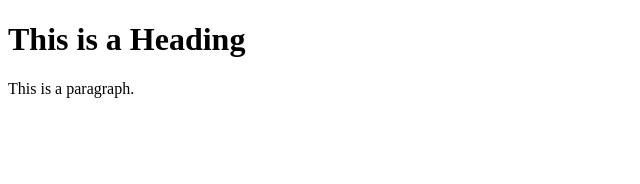
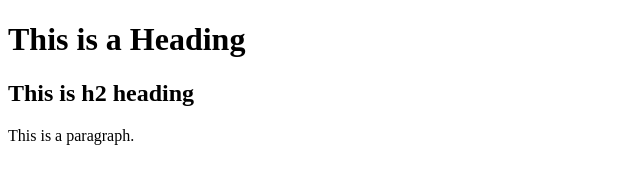
Before and after one commit to c18kumar/gitDemo, a plain HTML site: page index.html in a window 1280 px wide. Shown: the whole page, without its empty margins (0-640 px from the left). Drawn offline with Linux system fonts and the light colour scheme.

Commit message:
Update index.html

```diff
--- a/index.html
+++ b/index.html
@@ -6,6 +6,7 @@
 <body>
 
 <h1>This is a Heading</h1>
+ <h2>This is h2 heading</h2>
 <p>This is a paragraph.</p>
 
 </body>
```
